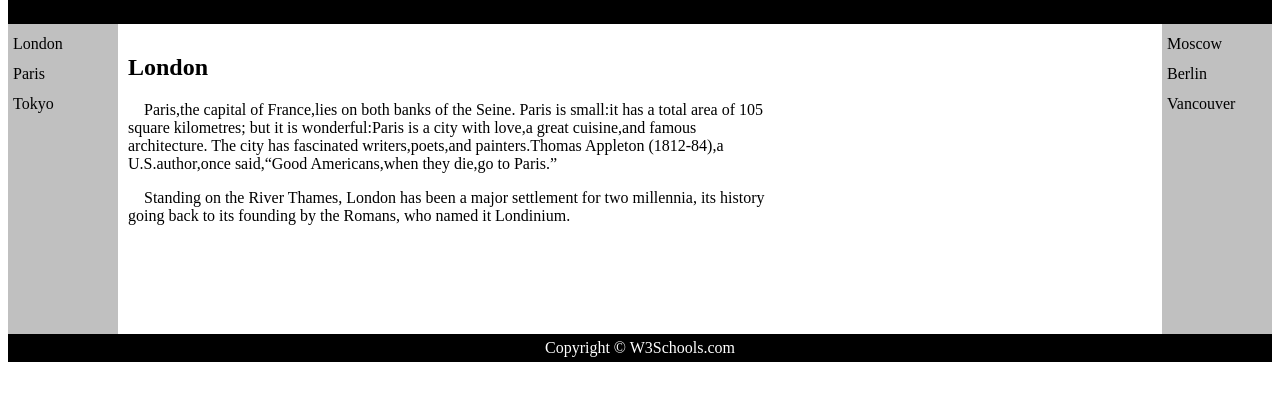
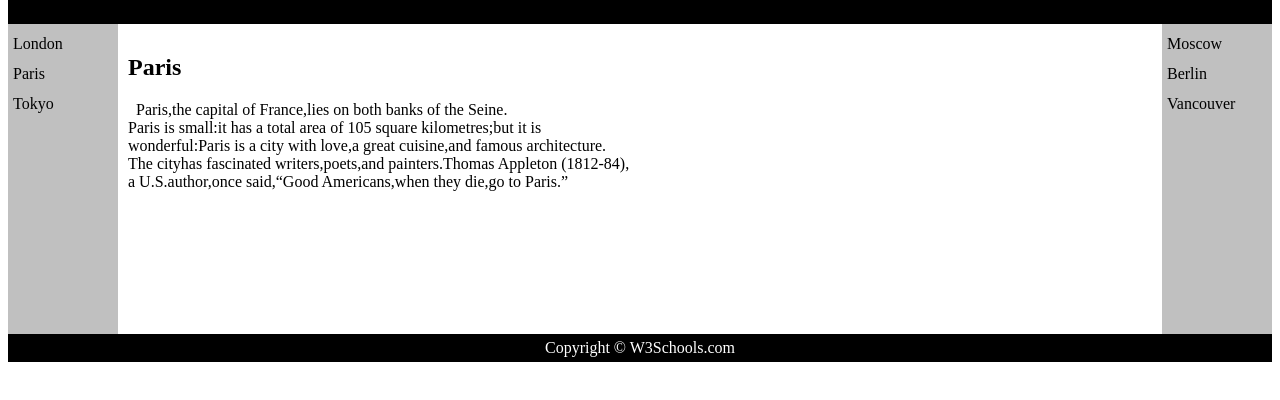
Before and after one commit to zdwweb/web, a plain HTML site: page index.html in a window 1280 px wide. Shown: the part 74-474 px from the top of the page. Drawn offline with Linux system fonts and the light colour scheme.

Commit message:
Update index.html

```diff
--- a/index.html
+++ b/index.html
@@ -30,7 +30,7 @@
 }
 #section
 {
-    width:650px;
+    width:700px;
     float:left;
     padding:10px;
 }
@@ -64,17 +64,16 @@ Vancouver<br>
 </div>
 
 <div id="section">
-<h2>London</h2>
+
+<h2>Paris</h2>
 <p>
-&nbsp &nbsp Paris,the capital of France,lies on both banks of the Seine.
-            Paris is small:it has a total area of 105 square kilometres;
-            but it is wonderful:Paris is a city with love,a great cuisine,and famous architecture.
-            The city has fascinated writers,poets,and painters.Thomas Appleton (1812-84),a U.S.author,once said,“Good Americans,when they die,go to Paris.”
+&nbsp Paris,the capital of France,lies on both banks of the Seine.<br>
+Paris is small:it has a total area of 105 square kilometres;but it is<br>
+wonderful:Paris is a city with love,a great cuisine,and famous architecture.<br>
+The cityhas fascinated writers,poets,and painters.Thomas Appleton (1812-84),<br>
+a U.S.author,once said,“Good Americans,when they die,go to Paris.”
 </p>
-<p>
-&nbsp &nbsp Standing on the River Thames, London has been a major settlement for two millennia,
-its history going back to its founding by the Romans, who named it Londinium.
-</p>
+
 </div>
 
 <div id="footer">
```
